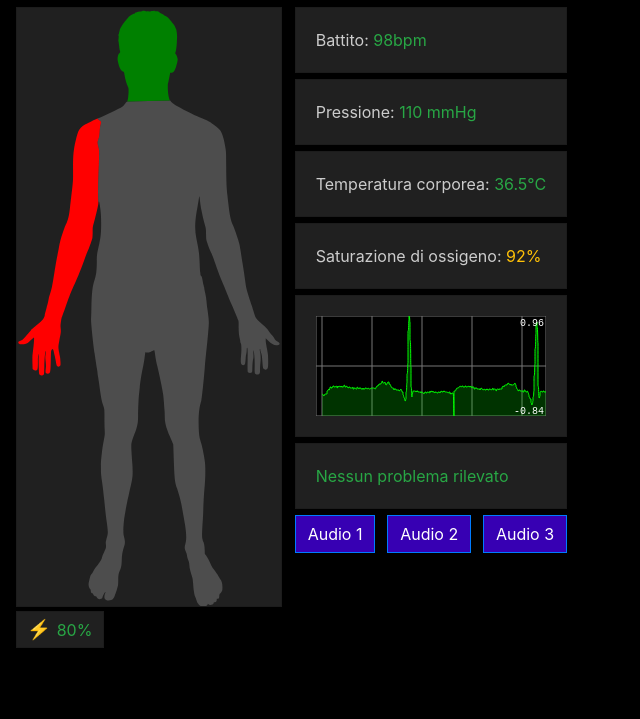
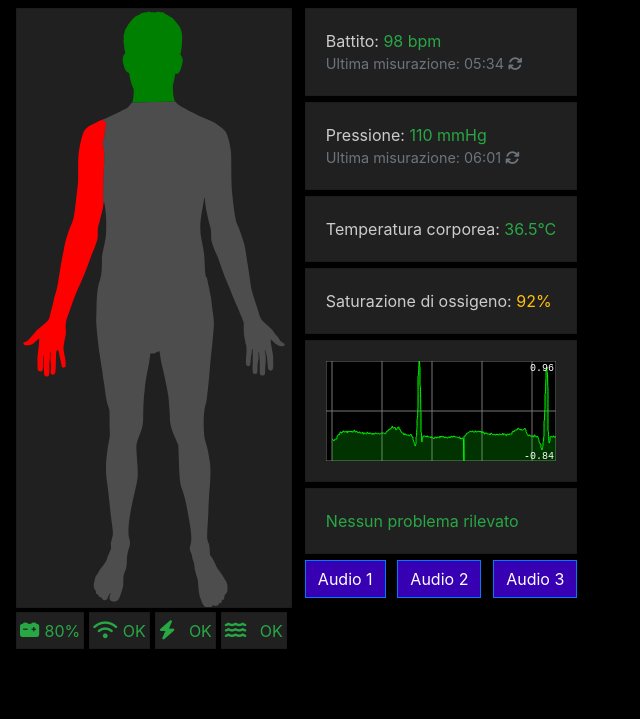
Before and after one commit to raciard/interfacciacampeggio, a plain HTML site: page index.html in a window 1280 px wide. Shown: the part 81-800 px from the top of the page, without its empty margins (0-640 px from the left). Drawn offline with Linux system fonts and the light colour scheme.

Commit message:
migliorata veste grafica

```diff
--- a/index.html
+++ b/index.html
@@ -7,13 +7,16 @@
 
     <script type="text/javascript" src="./smoothie/smoothie.js"></script>
     <script type="text/javascript" src="./atest.js"></script>
-
+    <link rel="stylesheet" href="https://use.fontawesome.com/releases/v5.0.7/css/all.css">
     <link rel="stylesheet" href="bootstrap/css/bootstrap.min.css">
     <link rel="stylesheet" href="style.css">
+    <script src="https://kit.fontawesome.com/99c51c6896.js" crossorigin="anonymous"></script>
+
 </head>
 <body onload="createTimeline()">
     <div class="navbar">
         <h1>Y<span>ou</span>W<span>ear</span>IC<span>are</span></h1>
+        <a href="http://www.ittgiorgi.edu.it" style="width: 10%; max-width: 80px; min-width: 30px;" class="ml-auto"><img src="./img/logo_g.png" alt="" style="max-width: 100%;" ></a>
     </div>
     <div class="panel-container m-3">
         <div class="human-body-container">
@@ -30,8 +33,19 @@
             </svg>
             </div>
             <div class="status-bar">
-                <div class="card" style="width: 33%">
-                    <div class="battery card-body text-success text-center" style="padding: 3px">⚡ <span id="battery-percentage">80%</span></div>
+                <div class="card" style="">
+                    <div class="battery card-body text-success text-center" style="padding: 3px"><i class="fas fa-car-battery"></i> <span id="battery-percentage">80%</span></div>
+                </div>
+
+                <div class="card " style="">
+                    <div class="battery card-body text-success text-center" style="padding: 3px"><i class="fas fa-wifi"></i> <span id="battery-percentage">OK</span></div>
+                </div>
+
+                <div class="card" style="">
+                    <div class="battery card-body text-success text-center" style="padding: 3px"><i class="fas fa-bolt mr-2"></i> <span id="battery-percentage">OK</span></div>
+                </div>
+                <div class="card" style="">
+                    <div class="battery card-body text-success text-center" style="padding: 3px"><i class="fas fa-water mr-2"></i> <span id="battery-percentage">OK</span></div>
                 </div>
             </div>
         </div>
@@ -39,7 +53,8 @@
             <div>
                 <div class="card">
                     <div class="card-body">
-                         Battito: <span class="text-success">98bpm</span>
+                         Battito: <span class="text-success">98 bpm</span>
+                         <p class="text-muted date mb-0">Ultima misurazione: 05:34 <i class="fas fa-sync"></i></p>
                     </div>
                  </div>
             </div>
@@ -49,6 +64,7 @@
                 <div class="card">
                     <div class="card-body">
                         Pressione: <span class="text-success">110 mmHg</span>
+                        <p class="text-muted date mb-0">Ultima misurazione: 06:01 <i class="fas fa-sync"></i></p>
                     </div>
                 </div>
             </div>
@@ -81,9 +97,9 @@
                 </div>
             </div>
             <div style='display: flex; justify-content: space-between'>
-                <button class="btn btn-primary btn-custom">Audio 1</button>
+                <button class="btn btn-primary btn-custom mr-1">Audio 1</button>
 
-                <button class="btn btn-primary btn-custom">Audio 2</button>
+                <button class="btn btn-primary btn-custom mr-1">Audio 2</button>
 
                 <button class="btn btn-primary btn-custom">Audio 3</button>
             </div>
--- a/style.css
+++ b/style.css
@@ -1,7 +1,7 @@
 body {
         background-color: black;
         color: #ccc;
-
+        width: fit-content;
 }
 
 
@@ -51,7 +51,8 @@ body {
 
 .status-bar{
     display: flex;
-    flex-direction: column
+    flex-direction: row;
+    justify-content: start
 }
 
 .battery{
@@ -68,5 +69,16 @@ body {
 
 
 h1 span{
-    font-size: 1.5rem
+    font-size: 1.5rem;
+    font-weight: 700;
 }
+
+.date{
+    font-size: 0.9rem;
+}
+
+
+.status-bar .card{
+    margin-right: 5px;
+    min-width: 20%;
+}
```
Also changed, not shown: img/logo_g.jpg (added), img/logo_g.png (added).
